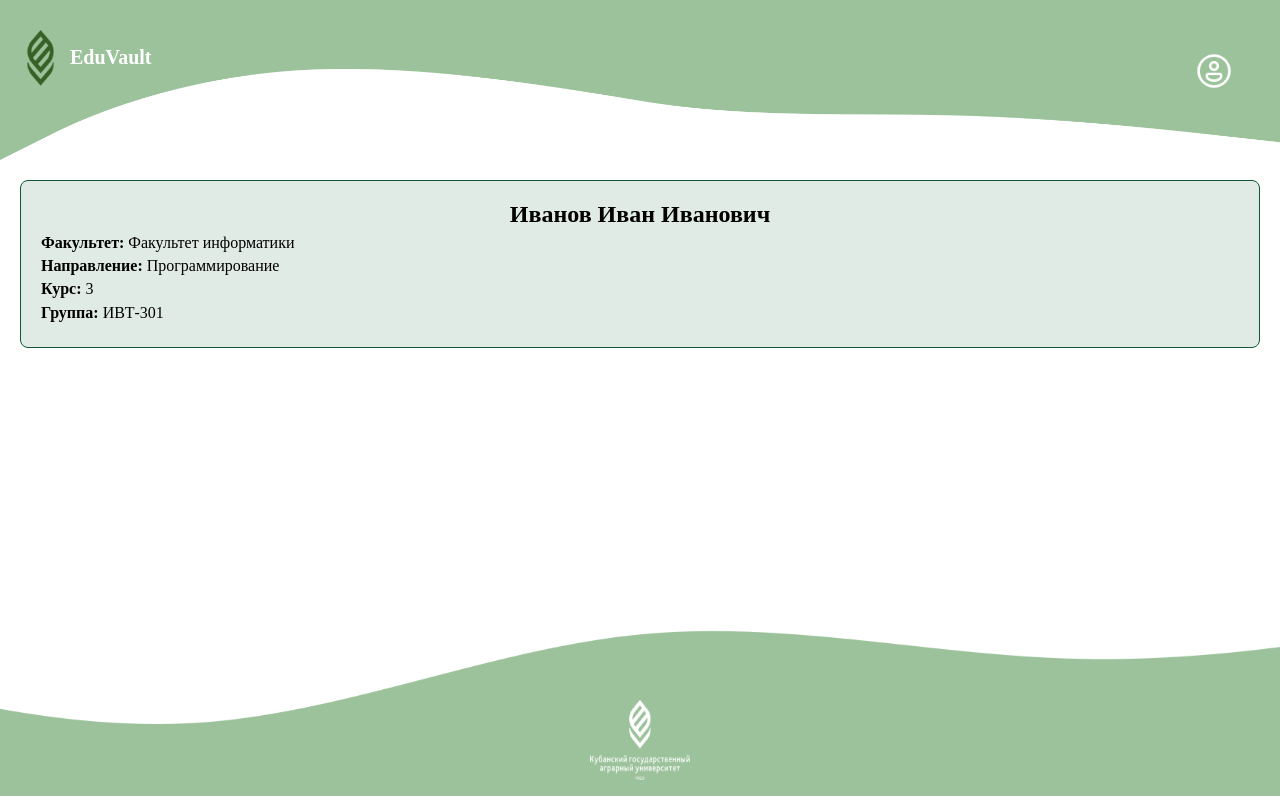
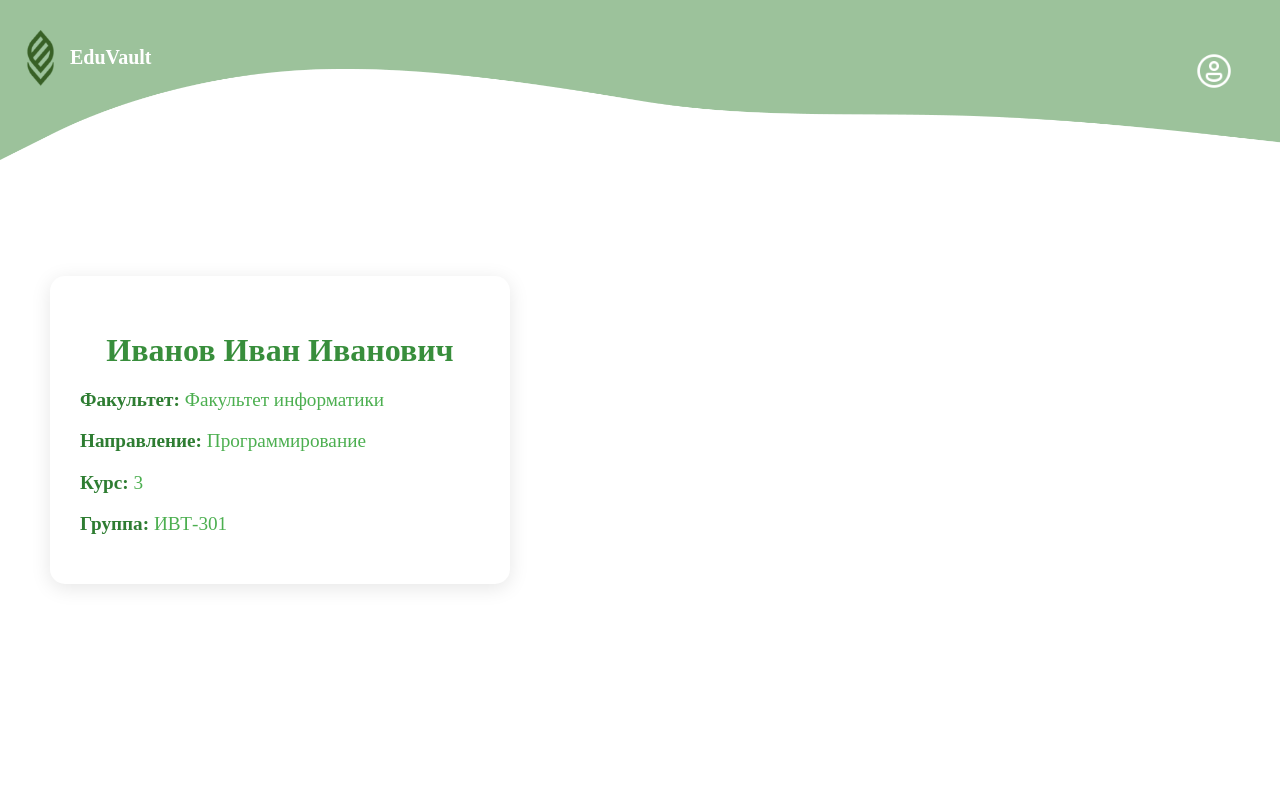
Before and after one commit to Kaisan666/EduVault, a React (Vite) app in the folder front_edu_vault/: page / in a window 1280 px wide. Shown: the top 800 px of the page. Built offline with nearby package versions, Linux system fonts and the light colour scheme.

Commit message:
сделан кабинет

```diff
--- a/front_edu_vault/src/components/PersonalCabinet.jsx
+++ b/front_edu_vault/src/components/PersonalCabinet.jsx
@@ -7,10 +7,8 @@ const PersonalCabinet = () => {
   const [error, setError] = useState(null);
 
   useEffect(() => {
-    // Имитация задержки загрузки данных
     const fetchUserData = async () => {
       try {
-        // Мок-данные
         const data = {
           lastName: 'Иванов',
           firstName: 'Иван',
@@ -21,7 +19,6 @@ const PersonalCabinet = () => {
           group: 'ИВТ-301'
         };
 
-        // Имитация задержки
         await new Promise(resolve => setTimeout(resolve, 1000));
 
         setUserData(data);
--- a/front_edu_vault/src/styles/PersonalCabinet.module.css
+++ b/front_edu_vault/src/styles/PersonalCabinet.module.css
@@ -1,32 +1,43 @@
 .container {
-    display: flex;
-    align-items: center;
-    padding: 20px;
-    border: 1px solid #115739;
-    border-radius: 8px;
-    background-color: #266c4123;
-  }
+  display: flex;
+  justify-content: flex-start; /* Сдвигаем все влево */
+  align-items: center;
+  min-height: 60vh;
+  padding: 10px;
+  background-color: #ffffff; /* Светлый фон для контраста */
+}
 
-  .avatarContainer {
-    margin-right: 20px;
-  }
+.infoContainer {
+  background-color: #ffffff; /* Белый фон для блока информации */
+  border-radius: 15px;
+  box-shadow: 0 4px 20px rgba(0, 0, 0, 0.1);
+  padding: 30px;
+  width: 400px;
+  margin-left: 20px; /* Отступ слева */
+  transition: transform 0.3s ease; /* Плавный эффект при наведении */
+}
 
-  .avatar {
-    width: 500px;
-    height: 500px;
-    border-radius: 50%;
-    object-fit: cover;
-  }
+.infoContainer:hover {
+  transform: translateY(-5px); /* Подъем блока при наведении */
+}
 
-  .infoContainer {
-    flex: 1;
-  }
+h2 {
+  font-size: 2rem;
+  color: #388e3c; /* Темно-зеленый цвет */
+  margin-bottom: 20px;
+}
 
-  .infoContainer h2 {
-    margin: 0;
-    font-size: 24px;
-  }
+p {
+  font-size: 1.2rem;
+  color: #4caf50; /* Зеленый цвет */
+}
 
-  .infoContainer p {
-    margin: 5px 0;
-  }
+strong {
+  color: #2e7d32; /* Более темный зеленый цвет для выделения */
+}
+
+.loading,
+.error {
+  font-size: 1.5rem;
+  color: #d32f2f; /* Красный цвет для ошибок */
+}
```
